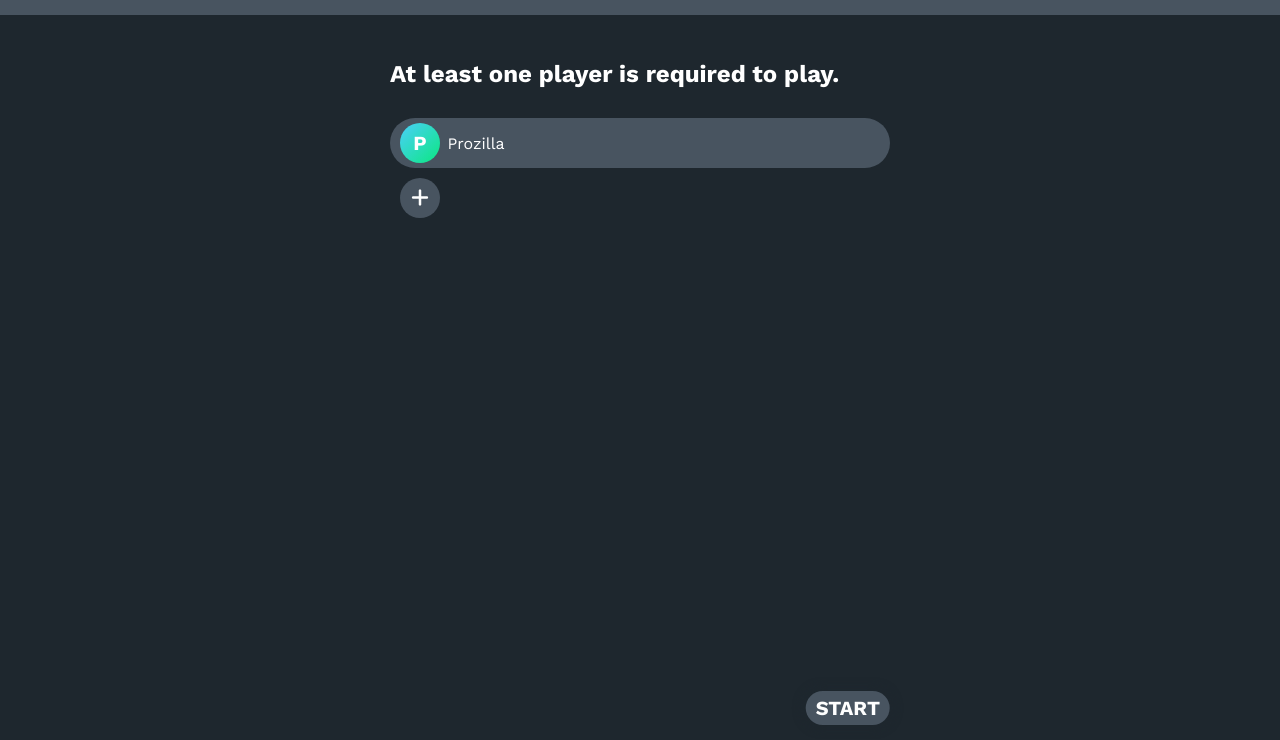
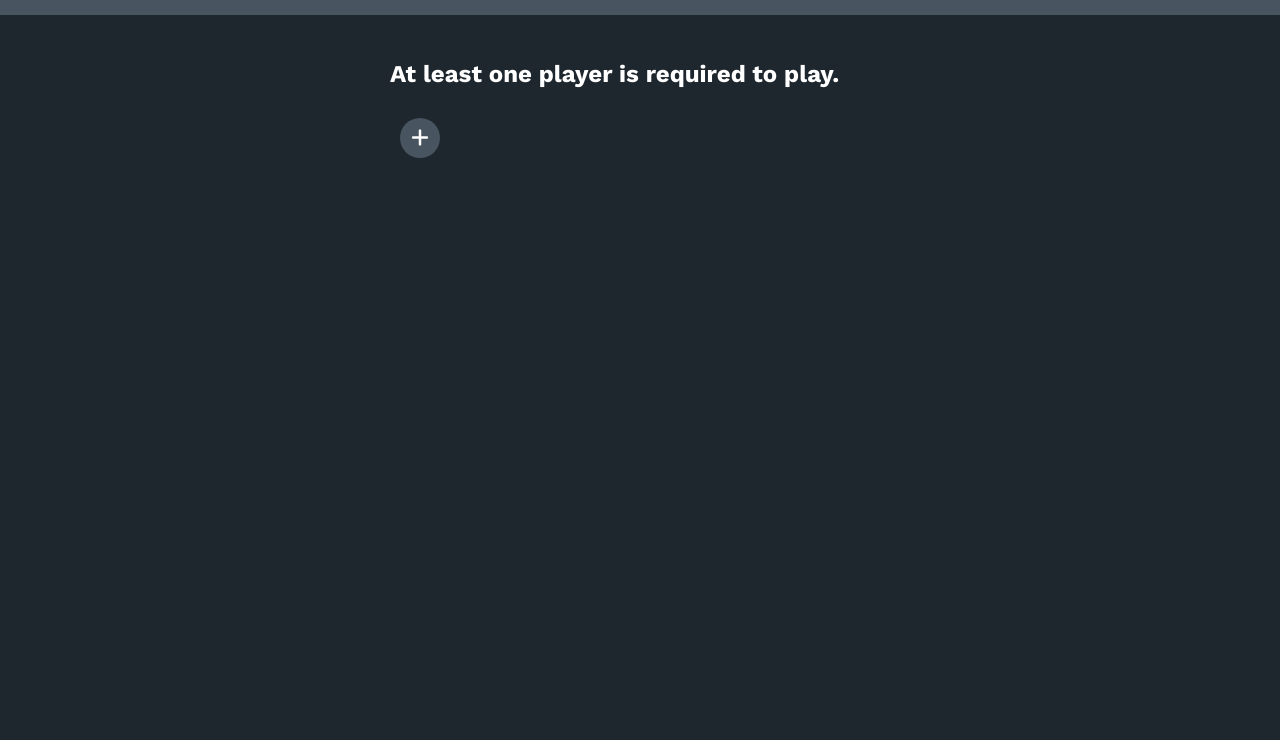
Before and after one commit to Prozilla/Numble, a plain HTML site: page index.html in a window 1280 px wide. Shown: the part 60-800 px from the top of the page. Drawn offline with nearby package versions, Linux system fonts and the light colour scheme.

Commit message:
Removed temporary player

```diff
--- a/index.html
+++ b/index.html
@@ -31,7 +31,7 @@
 			</span>
 			<p id="answer"></p>
 			<ul id="player-list">
-				<li class="player" data-player-id="0">
+				<!-- <li class="player" data-player-id="0">
 					<span class="profile">
 						<p class="avatar green" onclick="removePlayer(0)">P</p>
 						<p class="name">Prozilla</p>
@@ -41,7 +41,7 @@
 						<p class="correction"></p>
 						<p class="number"></p>
 					</span>
-				</li>
+				</li> -->
 				<span id="add-player">
 					<button title="Add player" onclick="showNewPlayerInput()">
 						<i class="fa-solid fa-plus"></i>
```
